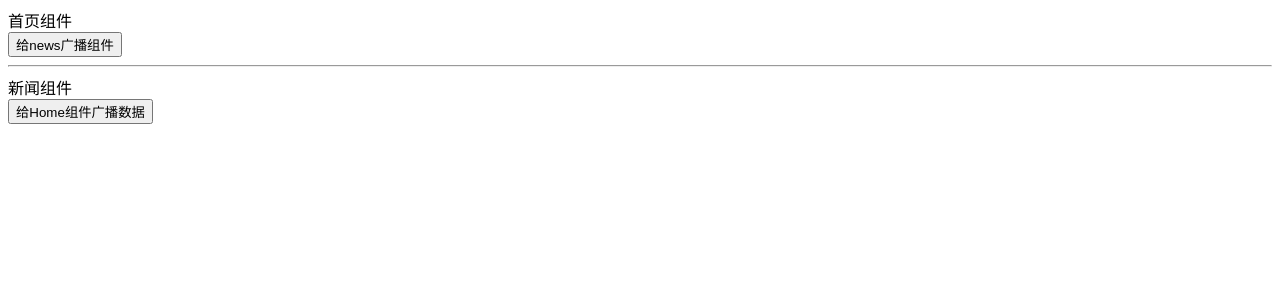
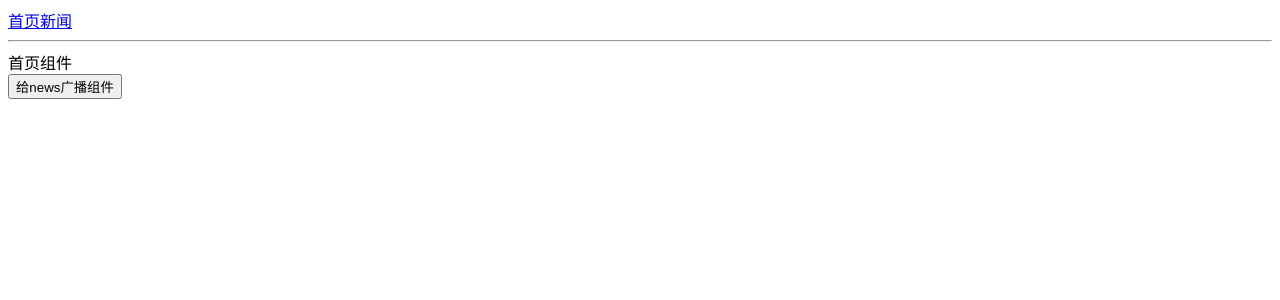
Before and after one commit to MMoonBird/vue_teaching, a Vue app: page /#/home in a window 1280 px wide. Shown: the top 300 px of the page. Built offline with nearby package versions, Linux system fonts and the light colour scheme; what vue-resource would draw is missing.

Commit message:
路由以及路由的默认跳转

```diff
--- a/src/App.vue
+++ b/src/App.vue
@@ -52,11 +52,17 @@
 
     <hr>
     -->
-    <!--组件-->
+<!--
+    &lt;!&ndash;组件&ndash;&gt;
     <v-home></v-home>
     <hr>
     <v-new></v-new>
 
+-->
+    <router-link to="/home">首页</router-link>
+    <router-link to="/news">新闻</router-link>
+    <hr>
+    <router-view></router-view>
 
   </div>
 </template>
@@ -77,11 +83,11 @@
   /*import Home from './components/Home.vue';//引入组件*/
   import HomePage from './components/Home5'
   import News from './components/News'
-  import life from './components/life';
+ /* import life from './components/life';*/
 export default {
   data(){//业务逻辑里定义的数据
       return{
-        msg:'你好vue',
+       /* msg:'你好vue',
         object:{
             name:'张三',
           },
@@ -103,20 +109,20 @@ export default {
               ]
           },
         ],
-        /*-------------------------------------------------------------------------------*/
+        /!*-------------------------------------------------------------------------------*!/
         title:'我是一个title',
         h:'<h2>我是h2<h2>',
-        /*--------------------------------------------------------------------------*/
-        flag:true
+        /!*--------------------------------------------------------------------------*!/
+        flag:true*/
       }
 
-  }, components:{
-    //在html中使用的名字
+  },/* components:{
+    /!*!//在html中使用的名字
     'v-home':HomePage,//挂载组件
-    'v-new':News
+    'v-new':News*!/
   },mounted() {
-    console.info("我是一个生命周期函数");
-  }
+   /!* console.info("我是一个生命周期函数");*!/
+  }*/
 
 }
 </script>
--- a/src/components/components.vue
+++ /dev/null
@@ -1,16 +0,0 @@
-<!--组件-->
-<template>
-    <div>
-
-    </div>
-</template>
-
-<script>
-    export default {
-        name: "components"
-    }
-</script>
-
-<style scoped>
-
-</style>
--- a/src/router/index.js
+++ b/src/router/index.js
@@ -1,10 +1,34 @@
 import Vue from 'vue'
 import Router from 'vue-router'
 /*import HelloWorld from '@/components/HelloWorld'*/
-import components from '@/components/components'
+import Home from '@/components/Home5'
+import News from '@/components/News'
 
 Vue.use(Router)
 
+/*
+1,创建组件，引入路由
+2,定义路由
+  const routes=[
+      {path:'/foo',componment:Foo},
+      {path:'/bar',componment:Bar}
+   ]
+ 3,实例化
+  VueRouter
+  const router = new VueRouter({
+    routes    //缩写，相当于routes:routes
+  })
+  4,挂载
+  在main.js中的Vue()实例中挂载
+  new Vue({
+    el:'#app',
+    router,
+    render:h => h(app)
+  })
+5,将   <router-view></router-view>放在App.vue中，动态加载路由
+
+
+*/
 export default new Router({
   routes: [
    /* {
@@ -12,10 +36,22 @@ export default new Router({
       name: 'HelloWorld',
       component: HelloWorld
     }*/
-    {
+   /* {
       path: '/',
       name: 'components',
       component: components
+    }*/
+    {
+      path:'/home',
+      component:Home
+    },
+    {
+      path:'/news',
+      component:News
+    },
+    {
+      path:'*',
+      redirect:'/home'//默认跳转跳转路由。
     }
   ]
 })
```
